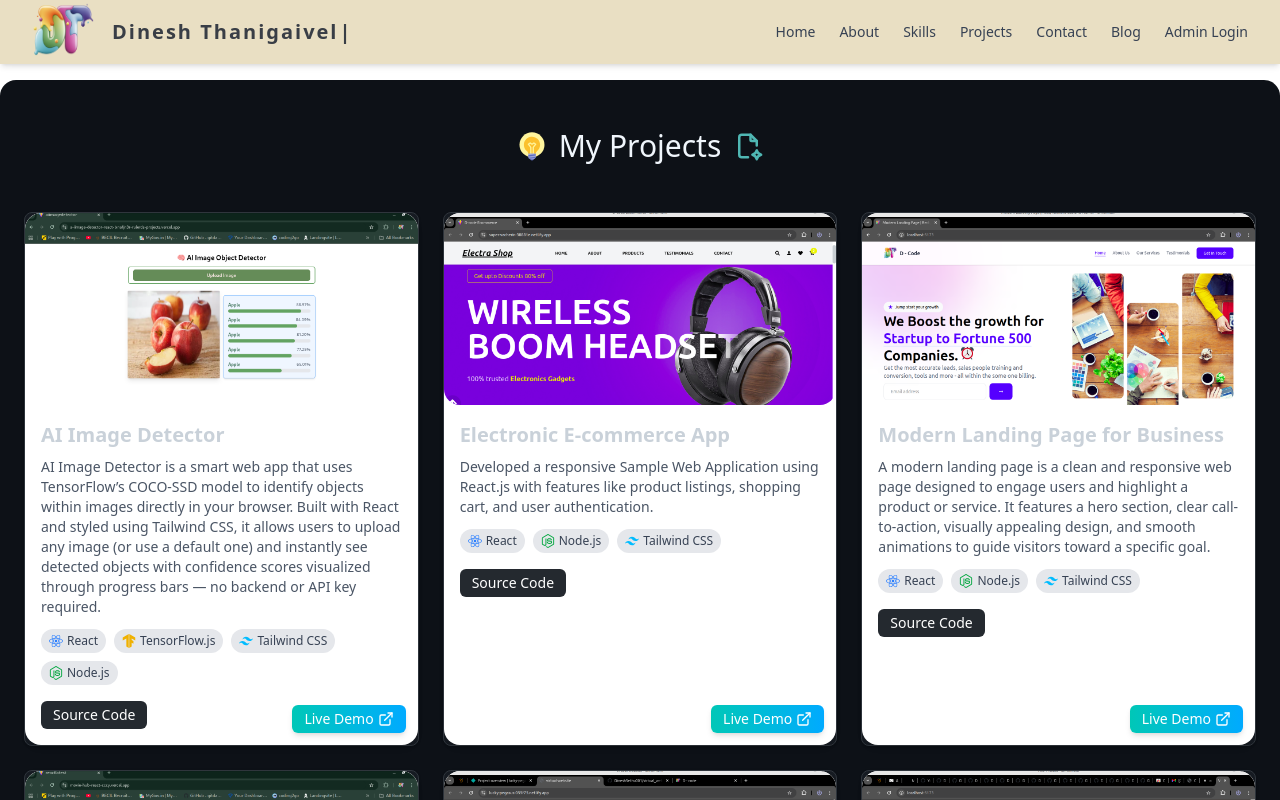
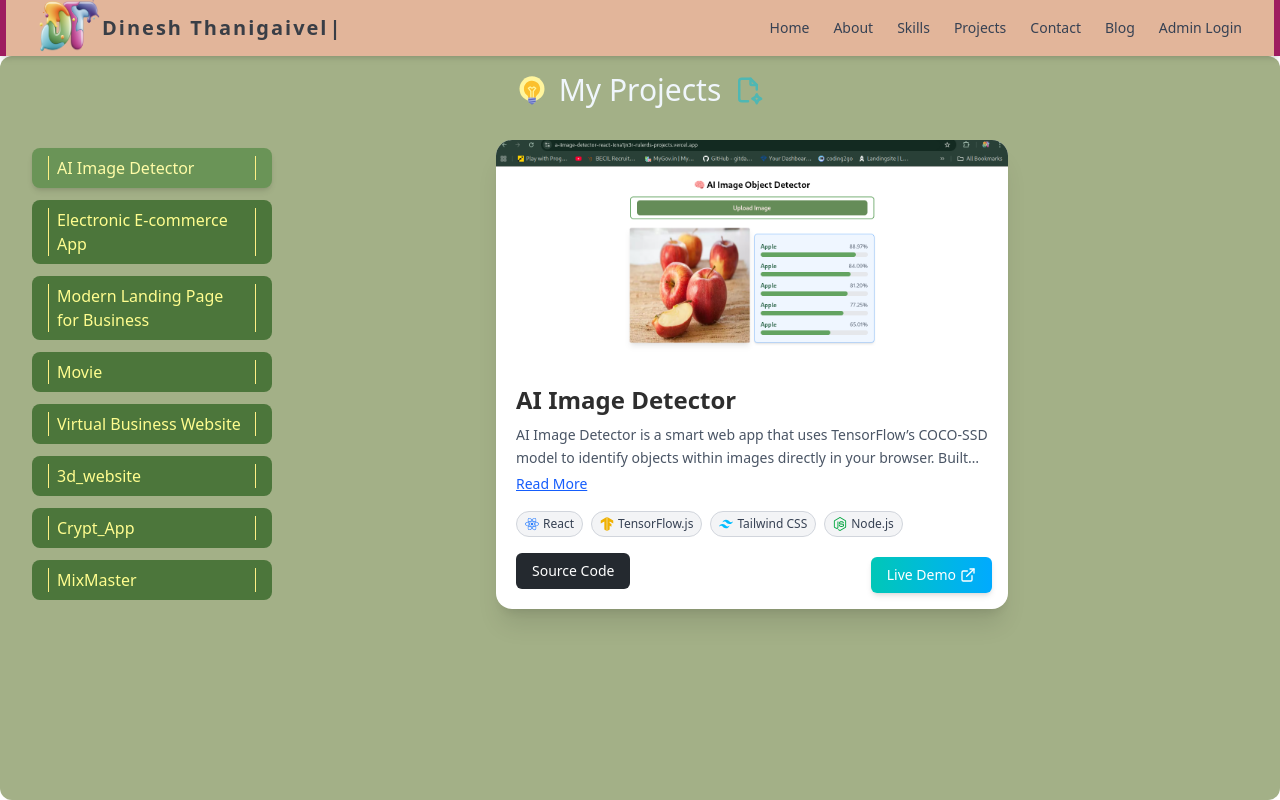
Before and after one commit to DineshSethu001/PORTFOLIO, a React (Vite) app: page /projects in a window 1280 px wide. Built offline with nearby package versions, Linux system fonts and the light colour scheme; a web font is replaced by a local one.

Commit message:
project uploaded

```diff
--- a/package.json
+++ b/package.json
@@ -21,6 +21,7 @@
     "react-icons": "^5.5.0",
     "react-router-dom": "^7.7.0",
     "react-spinners": "^0.17.0",
+    "styled-components": "^6.1.19",
     "tailwind-scrollbar": "^4.0.2",
     "tailwindcss": "^4.1.4",
     "typewriter-effect": "^2.22.0"
--- a/src/components/Header.jsx
+++ b/src/components/Header.jsx
@@ -45,11 +45,11 @@ export default function Header() {
   const toggleMenu = () => setIsMenuOpen(!isMenuOpen);
 
   return (
-    <>
-    <header className="bg-[#E9DFC3] w-full shadow-md sticky top-0 z-50">
-      <nav className="container mx-auto px-4 md:px-8 flex justify-between items-center h-16">
+
+    <header className="bg-[#E2B59A] border-l-6 border-r-6 border-[#9E1C60]  flex justify-center shadow-md sticky top-0 z-50">
+      <nav className="container  px-4 rounded w-full px-4 md:px-8 flex justify-between items-center h-14 ">
         {/* Logo + Name */}
-        <div className="flex items-center space-x-4">
+        <div className="flex items-center">
           <a href="/">
             <img src={logo} alt="logo" className="w-16 h-16" />
           </a>
@@ -96,6 +96,6 @@ export default function Header() {
 
 
     </header>
-    </>
+
   );
 }
--- a/src/index.css
+++ b/src/index.css
@@ -46,7 +46,9 @@ iframe {
   font-family: "Poppins",sans-serif;
   font-weight: 400;
 }
-
+.contact{
+  height: 80vh;
+}
 /* contact heading animation */
 
 /* Add this in your CSS */
@@ -63,3 +65,12 @@ iframe {
   display: flex;
   animation: marquee 25s linear infinite;
 }
+/* Hide scrollbar for Chrome, Safari, Edge */
+.scrollbar-hide::-webkit-scrollbar {
+  display: none;
+}
+
+/* Hide scrollbar for Firefox */
+.scrollbar-hide {
+  scrollbar-width: none;
+}
--- a/src/layout/RootLayout.jsx
+++ b/src/layout/RootLayout.jsx
@@ -6,13 +6,13 @@ import RouteChangeLoader from '../components/RouteChangeLoader'
 
 const RootLayout = () => {
   return (
-    <div className="h-screen overflow-y-auto overflow-x-hidden">
+    <div className="">
       {/* <Greeting/> */}
       <RouteChangeLoader />
+      {/* Navbar */}
       <Header />
 
-      {/* Main scrollable content */}
-      <div className="mt-4 w-full h-auto flex flex-col flex-grow overflow-y-auto">
+      <div className="">
         <Outlet />
       </div>
     </div>
--- /dev/null
+++ b/src/pages/AdminLogin.jsx
@@ -0,0 +1,9 @@
+import React from 'react'
+
+const AdminLogin = () => {
+  return (
+    <div>AdminLogin</div>
+  )
+}
+
+export default AdminLogin
--- a/src/pages/Contact.jsx
+++ b/src/pages/Contact.jsx
@@ -33,7 +33,7 @@ export default function Contact() {
   return (
     <section
       id="contact"
-      className="w-full contact text-gray-800 p-4 md:px-12"
+      className="contact w-full contact text-gray-800 p-4 md:px-12"
     >
       <div className="max-w-4xl mx-auto text-center space-y-3">
         <h2 className="text-3xl font-bold mb-4">Contact Me</h2>
--- a/src/pages/project/ProjectCard.jsx
+++ b/src/pages/project/ProjectCard.jsx
@@ -1,26 +1,44 @@
 import React from "react";
 import { ExternalLink } from "lucide-react";
+import { useState } from "react";
 
 const ProjectCard = ({ project }) => {
+  const [expanded, setExpanded] = useState(false);
+
   return (
-    <div className="relative rounded-2xl outline-none border-none shadow-md hover:shadow-lg transition-all duration-300 bg-white overflow-hidden">
+<div className="relative flex flex-col bg-white h-[50%] rounded-2xl shadow-xl max-w-lg w-full overflow-hidden">
+
+
   {/* Image */}
   <img
     src={project.image}
     alt={project.title}
-        className="w-full h-48 object-cover rounded-2xl"
+    className="w-full h-56 object-cover"
   />
 
   {/* Card Content */}
-      <div className="p-4">
-        <h3 className="text-xl font-bold">{project.title}</h3>
-        <p className="text-gray-600 text-sm mt-2">{project.description}</p>
+  <div className="p-5">
+    <h3 className="text-2xl font-semibold text-[#2e2e2e]">
+      {project.title}
+    </h3>
 
-        <div className="flex flex-wrap gap-2 mt-3">
+       <p className={`text-gray-600 text-sm mt-2 leading-relaxed
+                  ${expanded ? "" : "line-clamp-2"}`}>
+      {project.description}
+    </p>
+
+    <button
+      onClick={() => setExpanded(!expanded)}
+      className="text-blue-600 text-sm mt-1 underline"
+    >
+      {expanded ? "Read Less" : "Read More"}
+    </button>
+    {/* Tech Stack */}
+    <div className="flex flex-wrap gap-2 mt-4">
       {project.tech.map((t, index) => (
         <span
           key={index}
-              className="bg-gray-200 text-gray-700 px-2 py-1 rounded-full text-xs"
+          className="bg-gray-100 border border-gray-300 text-gray-700 px-2 py-1 rounded-full text-xs font-medium"
         >
           {t.name ? (
             <span className="flex items-center gap-1">
@@ -33,13 +51,13 @@ const ProjectCard = ({ project }) => {
       ))}
     </div>
 
-        {/* Source Code (GitHub Theme) */}
+    {/* Source Code Button */}
     {project.code && (
       <a
         href={project.code}
         target="_blank"
         rel="noreferrer"
-            className="mt-4 inline-block bg-[#24292f] text-white px-3 py-1 rounded-md text-sm
+        className="mt-4 inline-block bg-[#24292f] text-white px-4 py-2 rounded-md text-sm
                    transition hover:bg-[#1b1f23]"
       >
         Source Code
@@ -47,20 +65,21 @@ const ProjectCard = ({ project }) => {
     )}
   </div>
 
-      {/* Live Demo (Netlify Theme) */}
+  {/* Live Demo Button */}
   {project.demo && (
     <a
       href={project.demo}
       target="_blank"
       rel="noreferrer"
-          className="absolute bottom-3 right-3 bg-gradient-to-r from-[#00c7b7] to-[#00aaff]
-                     text-white px-3 py-1 rounded-md text-sm flex items-center gap-1
+      className="absolute bottom-4 right-4 bg-gradient-to-r from-[#00c7b7] to-[#00aaff]
+                 text-white px-4 py-2 rounded-md text-sm flex items-center gap-1
                  shadow-md transition hover:opacity-90"
     >
       Live Demo <ExternalLink className="h-4 w-4" />
     </a>
   )}
 </div>
+
   );
 };
 
--- a/src/pages/project/Projects.jsx
+++ b/src/pages/project/Projects.jsx
@@ -1,31 +1,55 @@
-import React from "react";
+import React, { useState } from "react";
 import ProjectCard from "./ProjectCard.jsx";
 import projectAsset from "./ProjectAsset.js";
 import { FcIdea } from "react-icons/fc";
 import { TbFileSpark } from "react-icons/tb";
 
+const Projects = () => {
+  const [selectedProject, setSelectedProject] = useState(projectAsset[0]);
 
-
-const Projects = () => {
   return (
     <section
       id="projects"
-      className="bg-[#0d1117] rounded-2xl text-[#c9d1d9] min-h-screen py-12 px-6"
+      className="bg-[#A3B087] rounded-xl text-[#c9d1d9] h-[calc(100vh-56px)]
+                 py-4 px-8 overflow-y-auto scrollbar-hide"
     >
-        <h2 className="flex items-center justify-center gap-3 text-3xl font-Poppins text-center mb-12 text-[#f0f6fc]">
-      <FcIdea />
-      My Projects
-      <TbFileSpark className="text-[#4FB7B3]" />
+      {/* Title */}
+      <h2 className="flex items-center justify-center gap-3 text-3xl font-Poppins mb-8 text-[#f0f6fc]">
+        <FcIdea /> My Projects <TbFileSpark className="text-[#4FB7B3]" />
       </h2>
-      <div className="grid gap-6 md:grid-cols-2 lg:grid-cols-3 items-stretch">
+
+      {/* Layout */}
+      <div className="flex justify-center gap-12 items-center ">
+
+        {/* Project List */}
+        <div className="space-y-3 w-60">
           {projectAsset.map((project, index) => (
             <div
               key={index}
-            className="bg-[#161b22] border border-[#30363d] rounded-lg shadow-sm hover:shadow-md transition duration-200 flex hover:translate-y-2 transform transition-all duration-300 ease-out"
+              className={`px-4 py-2 rounded-lg cursor-pointer transition
+                ${
+                  selectedProject.title === project.title
+                    ? "bg-[#6A9457] text-[#fffca7] shadow-md"
+                    : "bg-[#4C763B] text-[#FFFD8F] hover:bg-[#5b8b49]"
+                }`}
+              onClick={() => setSelectedProject(project)}
             >
-            <ProjectCard project={project} />
+              <p className="border-l border-r border-yellow-200 px-2 text-md">
+                {project.title}
+              </p>
             </div>
           ))}
+        </div>
+
+        {/* Project Card */}
+        <div className=" flex-1 flex justify-center items-start">
+          {selectedProject && (
+            <div className="w-full max-w-xl">
+              <ProjectCard project={selectedProject} />
+            </div>
+          )}
+        </div>
+
       </div>
     </section>
   );
```
Also changed, not shown: 1 other file (tests, documents, lock files or other folders). Lines whose indentation alone changed are shown as unchanged.
